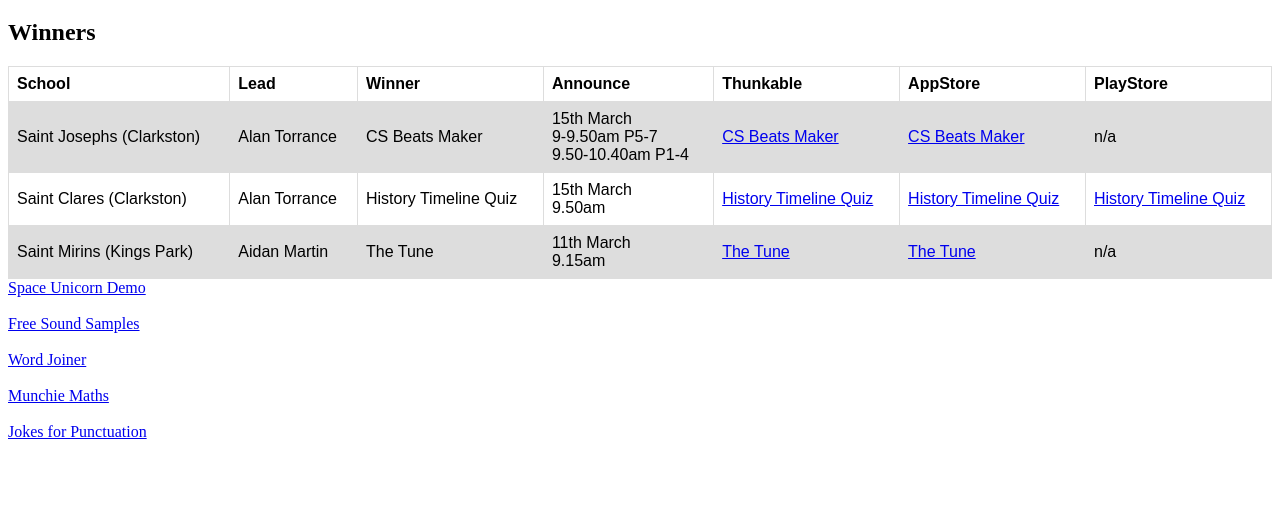
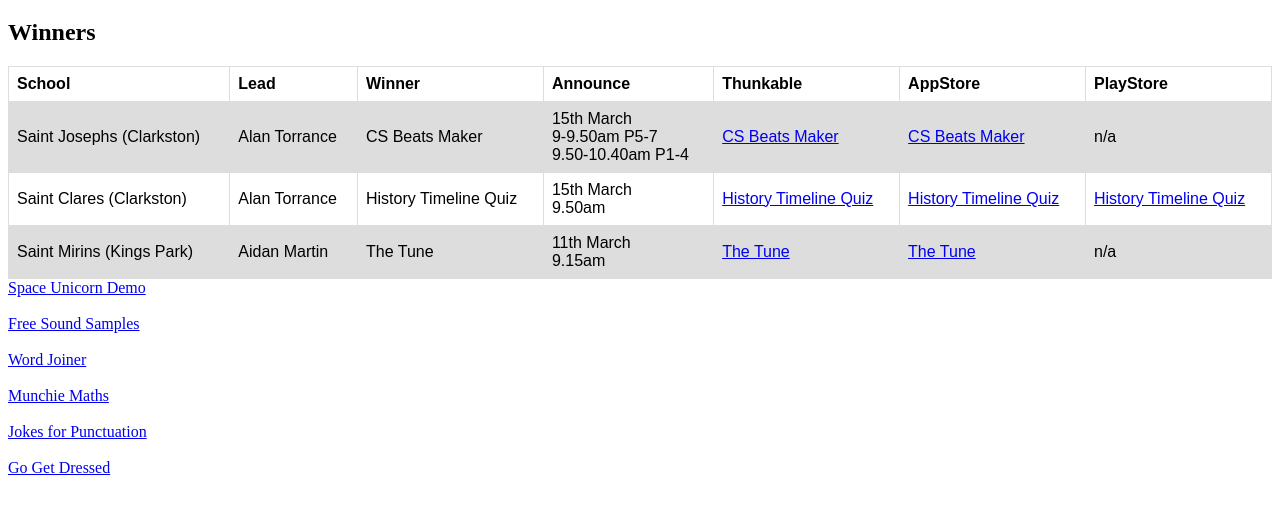
Before and after one commit to torranca/makeithappen, a plain HTML site: page docs/secret_winners.html in a window 1280 px wide. Shown: the part 61-572 px from the top of the page. Drawn offline with Linux system fonts and the light colour scheme.

Commit message:
Update secret_winners.html

```diff
--- a/docs/secret_winners.html
+++ b/docs/secret_winners.html
@@ -76,5 +76,8 @@
   <br/>
   <br/>
   <a href="https://x.thunkable.com/copy/90c2e083b30221b45d982c95014aa818">Jokes for Punctuation</a>
+  <br/>
+  <br/>
+  <a href="https://x.thunkable.com/copy/8b9e39942e88ee46633e541e9011101c">Go Get Dressed</a>
 </body>
 </html>
```
